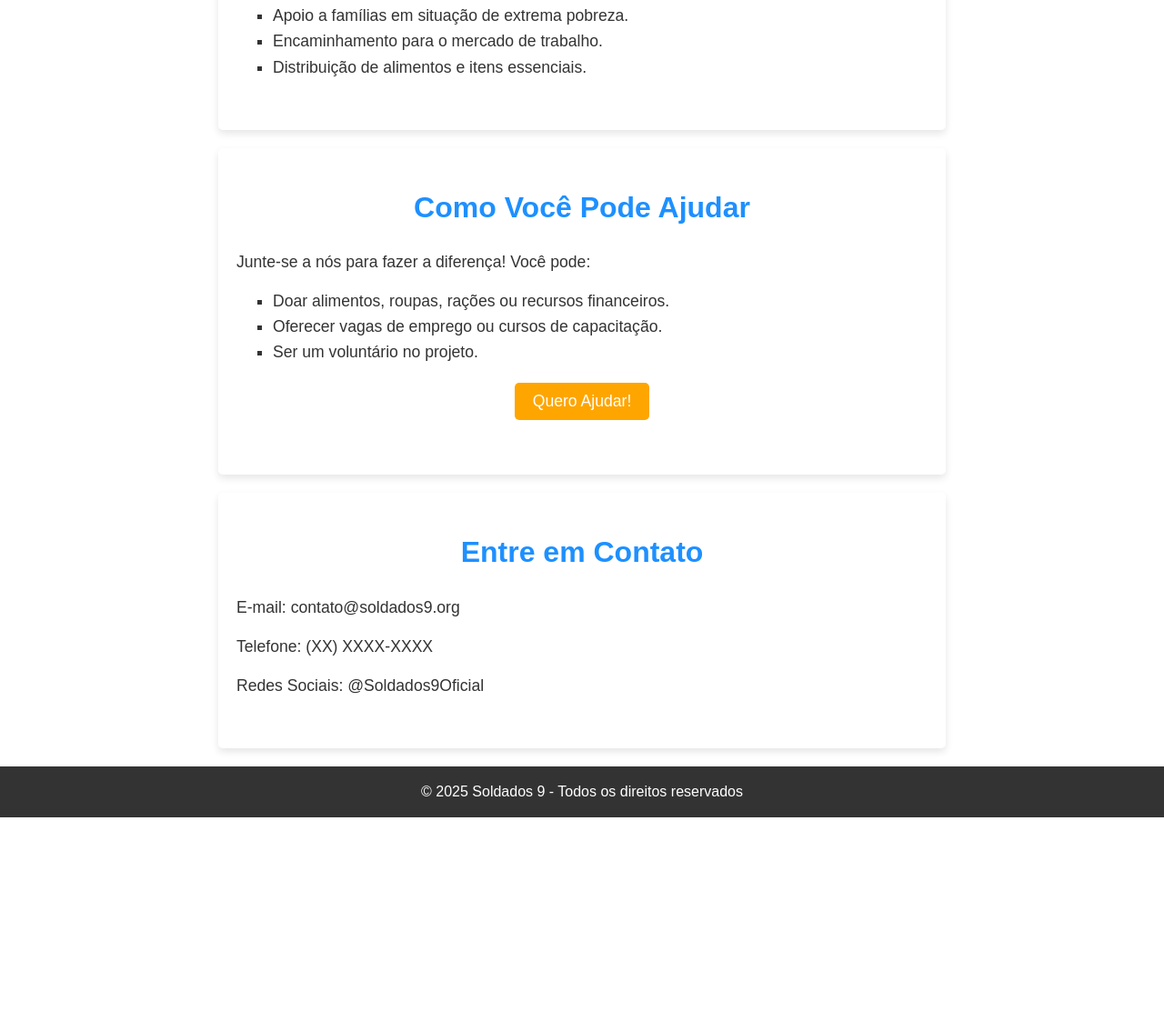
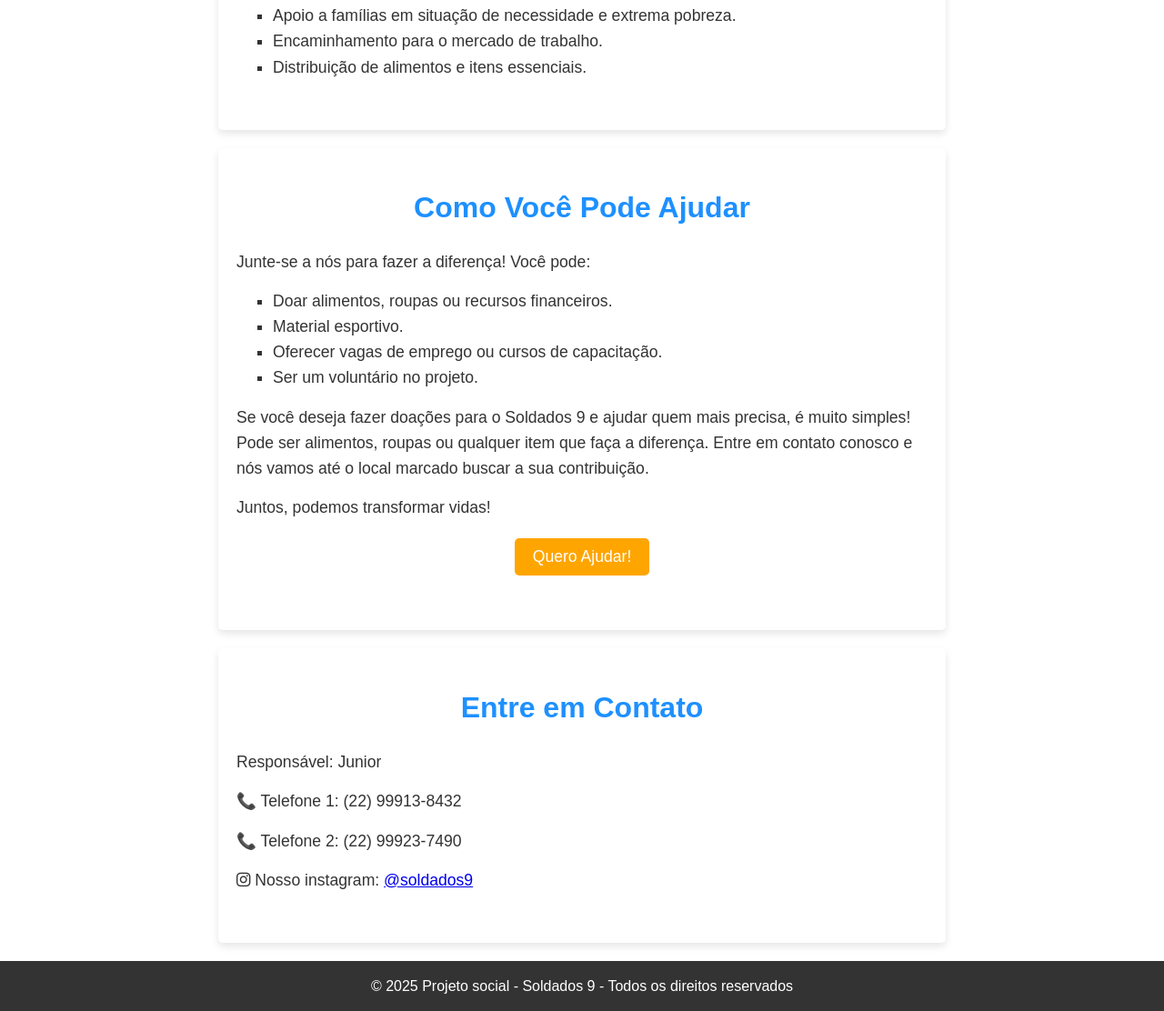
Before and after one commit to JuniorDias1981/soldados9, a plain HTML site: page index.html in a window 1280 px wide. Shown: the part 627-1739 px from the top of the page at 91% size. Before the commit the page ends 1526 px from the top, so only its background shows below. Drawn offline with Linux system fonts and the light colour scheme.

Commit message:
Update index.html

```diff
--- a/index.html
+++ b/index.html
@@ -2,8 +2,9 @@
 <html lang="pt-BR">
 <head>
     <meta charset="UTF-8">
+    <link rel="stylesheet" href="https://cdnjs.cloudflare.com/ajax/libs/font-awesome/6.5.1/css/all.min.css">
     <link rel="stylesheet" href="styles.css">
-    <title>Soldado 9 - Apoio à Vulnerabilidade Social</title>
+    <title>Soldados 9</title>
 </head>
 <body>
     <header>
@@ -24,7 +25,7 @@
     <section id="impacto">
         <h2>Nosso Impacto</h2>
         <ul>
-            <li>Apoio a famílias em situação de extrema pobreza.</li>
+            <li>Apoio a famílias em situação de necessidade e extrema pobreza.</li>
             <li>Encaminhamento para o mercado de trabalho.</li>
             <li>Distribuição de alimentos e itens essenciais.</li>
         </ul>
@@ -33,36 +34,42 @@
         <h2>Como Você Pode Ajudar</h2>
         <p>Junte-se a nós para fazer a diferença! Você pode:</p>
         <ul>
-            <li>Doar alimentos, roupas, rações ou recursos financeiros.</li>
+            <li>Doar alimentos, roupas ou recursos financeiros.</li>
+            <li>Material esportivo.</li>
             <li>Oferecer vagas de emprego ou cursos de capacitação.</li>
             <li>Ser um voluntário no projeto.</li>
         </ul>
+        <p>Se você deseja fazer doações para o Soldados 9 e ajudar quem mais precisa, é muito simples! Pode ser alimentos, roupas ou qualquer item que faça a diferença. Entre em contato conosco e nós vamos até o local marcado buscar a sua contribuição.<p>Juntos, podemos transformar vidas!</p>
         <button id="abrir-form">Quero Ajudar!</button>
-
-        <!-- Formulário escondido inicialmente -->
         <div id="form-contato" style="display: none;">
             <form id="form-whatsapp">
                 <label for="nome">Nome:</label>
-                <input type="text" id="nome" name="nome" required>
-
+                <input type="text" id="nome" name="nome">
                 <label for="mensagem">Mensagem:</label>
                 <textarea id="mensagem" name="mensagem" rows="4" placeholder="Como você gostaria de ajudar?"></textarea>
-
                 <button type="submit">Enviar via WhatsApp</button>
             </form>
         </div>
     </section>
     <section id="contato">
         <h2>Entre em Contato</h2>
-        <p>E-mail: contato@soldados9.org</p>
-        <p>Telefone: (XX) XXXX-XXXX</p>
-        <p>Redes Sociais: @Soldados9Oficial</p>
+        <div class="contato-info">
+            <p>Responsável: Junior</p>
+            <p><span class="icone">📞</span> Telefone 1: (22) 99913-8432</p>
+            <p><span class="icone">📞</span> Telefone 2: (22) 99923-7490</p>
+            <p>
+                <span class="icone"><i class="fab fa-instagram"></i></span>
+                Nosso instagram:
+                <a href="https://www.instagram.com/soldados9/" target="_blank">@soldados9</a>
+            </p>
+        </div>
     </section>
+
 
     <script src="script.js"></script>
 
     <footer>
-        <p>&copy; 2025 Soldados 9 - Todos os direitos reservados</p>
+        <p>&copy; 2025 Projeto social - Soldados 9 - Todos os direitos reservados</p>
     </footer>
 </body>
 </html>
```
